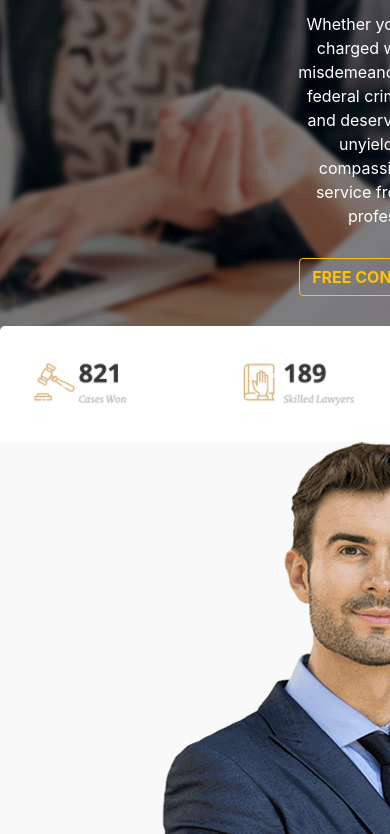
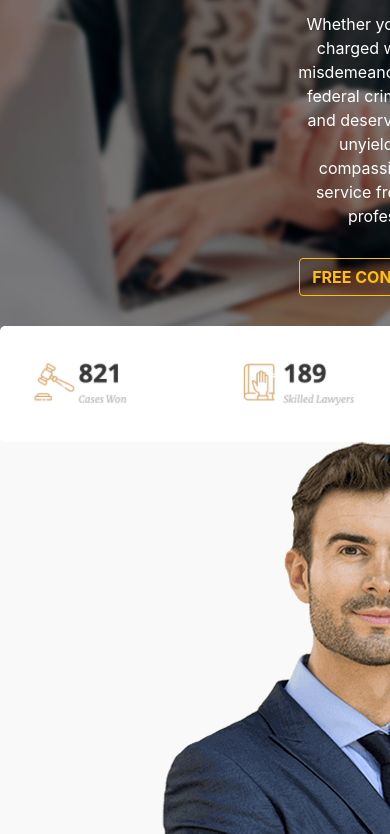
Before and after one commit to theMVPshop/lawSite, a plain HTML site: page index.html in a window 390 px wide. Shown: the part 254-1088 px from the top of the page. Drawn offline with nearby package versions, Linux system fonts and the light colour scheme.

Commit message:
background img tweaks v3

```diff
--- a/styles.css
+++ b/styles.css
@@ -375,7 +375,10 @@ footer {
         display: none;
     }
     .header {
-        max-width: 1024px;
+        /* width: 1024px;
+        height: auto; */
+        /* background-size: 524px; */
+        background-position: 25% 75%;
     }
 
 
```
